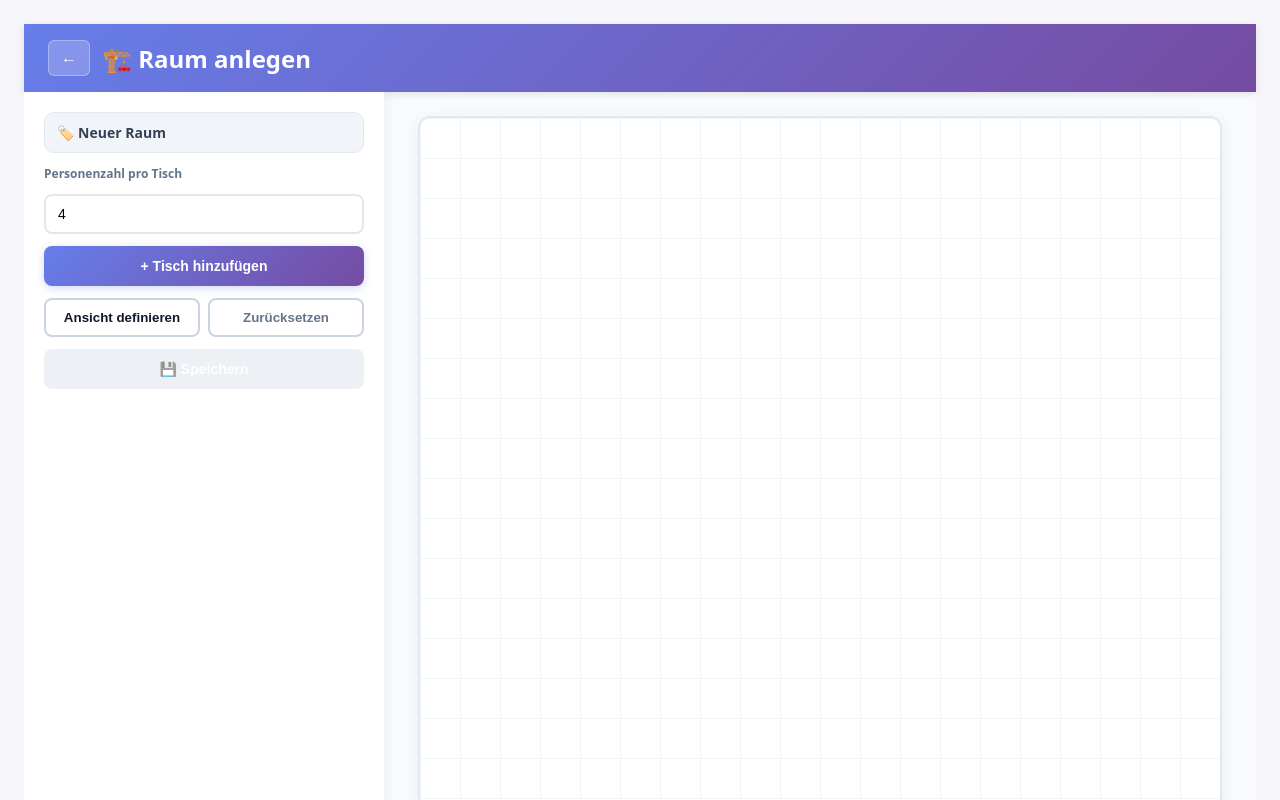
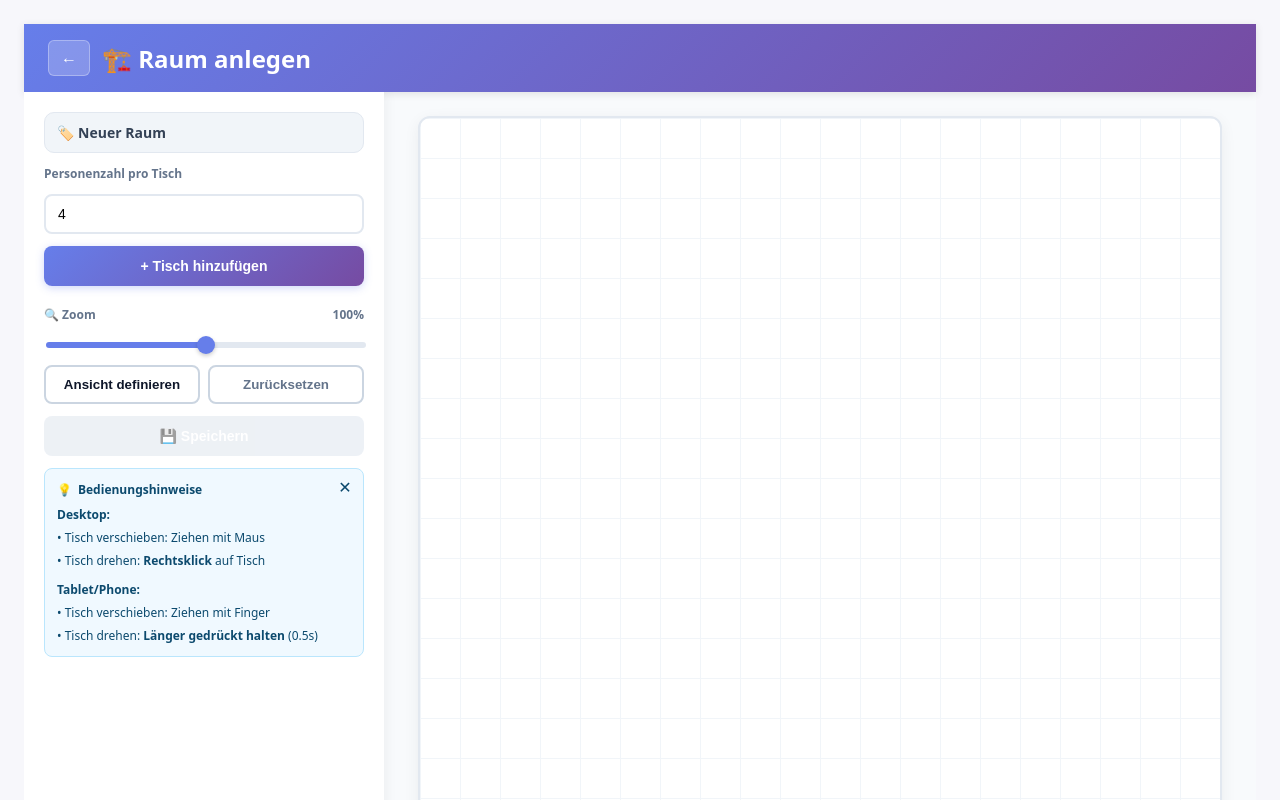
Before and after one commit to cayn183/table-manager, a React (Vite) app: page /new-room in a window 1280 px wide. Shown: the top 800 px of the page. Built offline with nearby package versions, Linux system fonts and the light colour scheme.

Commit message:
Add drag preview for tables and manual zoom slider

```diff
--- a/src/components/Room.tsx
+++ b/src/components/Room.tsx
@@ -415,6 +415,8 @@ export default function Room() {
   const [isMobile, setIsMobile] = useState(false)
   const [sidebarOpen, setSidebarOpen] = useState(true)
   const touchStartRef = useRef<{ x: number; y: number; time: number } | null>(null)
+  const [manualZoomEnabled, setManualZoomEnabled] = useState(false)
+  const [manualZoom, setManualZoom] = useState(100)
 
 
   // Calculate bounding box for tables or explicit view frame
@@ -468,6 +470,8 @@ export default function Room() {
   // Auto-zoom: fit the content bounds (viewFrame or padded bbox) inside the viewport
   useEffect(() => {
     function recalcScale() {
+      if (manualZoomEnabled) return // Skip auto-zoom wenn manueller Zoom aktiv
+
       const el = mapContainerRef.current
       if (!el) return
 
@@ -490,12 +494,20 @@ export default function Room() {
       const scale = Math.min(maxScale, Math.max(0.3, Math.min(scaleX, scaleY)))
 
       setMapScale(scale)
+      setManualZoom(Math.round(scale * 100))
     }
 
     recalcScale()
     window.addEventListener('resize', recalcScale)
     return () => window.removeEventListener('resize', recalcScale)
-  }, [gridBounds, room])
+  }, [gridBounds, room, manualZoomEnabled])
+
+  // Apply manual zoom
+  useEffect(() => {
+    if (manualZoomEnabled) {
+      setMapScale(manualZoom / 100)
+    }
+  }, [manualZoom, manualZoomEnabled])
 
   // Detect mobile device
   useEffect(() => {
@@ -990,6 +1002,47 @@ export default function Room() {
             💾 Event speichern
           </button>
           {lastSaveTime && <p style={{ margin: 0, fontSize: 12, color: 'rgba(255,255,255,0.9)', background: 'rgba(0,0,0,0.2)', padding: '4px 12px', borderRadius: '12px' }}>Zuletzt: {lastSaveTime}</p>}
+
+          {/* Zoom Control */}
+          <div style={{ display: 'flex', alignItems: 'center', gap: '8px', background: 'rgba(255,255,255,0.15)', padding: '8px 12px', borderRadius: '8px' }}>
+            <span style={{ fontSize: '12px', color: 'white', fontWeight: '600', minWidth: '80px' }}>🔍 Zoom: {manualZoom}%</span>
+            <input
+              type="range"
+              min="30"
+              max="200"
+              value={manualZoom}
+              onChange={e => {
+                setManualZoomEnabled(true)
+                setManualZoom(parseInt(e.target.value))
+              }}
+              style={{
+                flex: 1,
+                height: '4px',
+                borderRadius: '2px',
+                outline: 'none',
+                background: `linear-gradient(to right, white 0%, white ${(manualZoom - 30) / 1.7}%, rgba(255,255,255,0.3) ${(manualZoom - 30) / 1.7}%, rgba(255,255,255,0.3) 100%)`,
+                appearance: 'none',
+                WebkitAppearance: 'none',
+                cursor: 'pointer'
+              }}
+            />
+            <button
+              onClick={() => {
+                setManualZoomEnabled(false)
+              }}
+              style={{
+                padding: '4px 8px',
+                background: 'rgba(255,255,255,0.2)',
+                color: 'white',
+                border: '1px solid rgba(255,255,255,0.3)',
+                borderRadius: '4px',
+                cursor: 'pointer',
+                fontSize: '11px',
+                fontWeight: '600'
+              }}
+              title="Automatischen Zoom aktivieren"
+            >Auto</button>
+          </div>
         </div>
       </div>
 
--- a/src/components/RoomEditor.tsx
+++ b/src/components/RoomEditor.tsx
@@ -23,11 +23,17 @@ export default function RoomEditor() {
   const [viewFrame, setViewFrame] = useState<ViewFrame | null>(null)
   const [frameDragStart, setFrameDragStart] = useState<{ x: number; y: number } | null>(null)
   const [defineViewMode, setDefineViewMode] = useState(false)
+  const [showHelp, setShowHelp] = useState(true)
+  const touchStartTimeRef = useRef<number>(0)
+  const [draggingTable, setDraggingTable] = useState<Table | null>(null)
+  const [dragPreviewPos, setDragPreviewPos] = useState<{ x: number; y: number } | null>(null)
+  const [manualZoom, setManualZoom] = useState(100)
   const gridRef = useRef<HTMLDivElement>(null)
   const navigate = useNavigate()
 
   const gridSize = 20
-  const cellSize = 40
+  const baseCellSize = 40
+  const cellSize = (baseCellSize * manualZoom) / 100
 
   useEffect(() => {
     const currentRoom = localStorage.getItem('currentRoom')
@@ -69,6 +75,8 @@ export default function RoomEditor() {
 
   function handleDragStart(e: React.DragEvent, tableId: string) {
     e.dataTransfer.setData('text/plain', tableId)
+    const table = tables.find(t => t.id === tableId)
+    if (table) setDraggingTable(table)
   }
 
   function handleDrop(e: React.DragEvent) {
@@ -80,10 +88,23 @@ export default function RoomEditor() {
     const x = Math.floor((e.clientX - rect.left) / cellSize)
     const y = Math.floor((e.clientY - rect.top) / cellSize)
     setTables(tables.map(t => t.id === tableId ? { ...t, x: Math.max(0, Math.min(gridSize - t.width, x)), y: Math.max(0, Math.min(gridSize - t.height, y)) } : t))
+    setDraggingTable(null)
+    setDragPreviewPos(null)
+  }
+
+  function updateDragPreview(e: React.DragEvent | React.MouseEvent) {
+    if (!draggingTable || !gridRef.current) return
+    const rect = gridRef.current.getBoundingClientRect()
+    const x = Math.floor((e.clientX - rect.left) / cellSize)
+    const y = Math.floor((e.clientY - rect.top) / cellSize)
+    const clampedX = Math.max(0, Math.min(gridSize - draggingTable.width, x))
+    const clampedY = Math.max(0, Math.min(gridSize - draggingTable.height, y))
+    setDragPreviewPos({ x: clampedX, y: clampedY })
   }
 
   function handleDragOver(e: React.DragEvent) {
     e.preventDefault()
+    updateDragPreview(e)
   }
 
   function confirmSaveRoom(name: string) {
@@ -209,6 +230,52 @@ export default function RoomEditor() {
             onClick={addTable}
             style={{ padding: '12px 16px', background: 'linear-gradient(135deg, #667eea 0%, #764ba2 100%)', color: 'white', border: 'none', borderRadius: '8px', cursor: 'pointer', fontSize: '14px', fontWeight: 700, boxShadow: '0 2px 8px rgba(102,126,234,0.3)' }}
           >+ Tisch hinzufügen</button>
+
+          {/* Zoom Slider */}
+          <div style={{ marginTop: '8px' }}>
+            <label style={{ fontSize: 12, color: '#64748b', fontWeight: 600, display: 'flex', justifyContent: 'space-between', marginBottom: '8px' }}>
+              <span>🔍 Zoom</span>
+              <span>{manualZoom}%</span>
+            </label>
+            <input
+              type="range"
+              min="50"
+              max="150"
+              value={manualZoom}
+              onChange={e => setManualZoom(parseInt(e.target.value))}
+              style={{
+                width: '100%',
+                height: '6px',
+                borderRadius: '3px',
+                outline: 'none',
+                background: `linear-gradient(to right, #667eea 0%, #667eea ${manualZoom - 50}%, #e2e8f0 ${manualZoom - 50}%, #e2e8f0 100%)`,
+                appearance: 'none',
+                WebkitAppearance: 'none',
+                cursor: 'pointer'
+              }}
+            />
+            <style>{`
+              input[type="range"]::-webkit-slider-thumb {
+                appearance: none;
+                width: 18px;
+                height: 18px;
+                border-radius: 50%;
+                background: #667eea;
+                cursor: pointer;
+                box-shadow: 0 2px 4px rgba(0,0,0,0.2);
+              }
+              input[type="range"]::-moz-range-thumb {
+                width: 18px;
+                height: 18px;
+                border-radius: 50%;
+                background: #667eea;
+                cursor: pointer;
+                border: none;
+                box-shadow: 0 2px 4px rgba(0,0,0,0.2);
+              }
+            `}</style>
+          </div>
+
           <div style={{ display: 'flex', gap: 8 }}>
             <button
               onClick={() => setDefineViewMode(prev => !prev)}
@@ -224,6 +291,51 @@ export default function RoomEditor() {
             disabled={tables.length === 0}
             style={{ padding: '12px 16px', background: tables.length === 0 ? '#e2e8f0' : '#10b981', color: 'white', border: 'none', borderRadius: '8px', cursor: tables.length === 0 ? 'not-allowed' : 'pointer', fontSize: '14px', fontWeight: 700, opacity: tables.length === 0 ? 0.6 : 1 }}
           >💾 Speichern</button>
+
+          {showHelp && (
+            <div style={{
+              background: '#f0f9ff',
+              border: '1px solid #bae6fd',
+              borderRadius: '8px',
+              padding: '12px',
+              fontSize: '12px',
+              color: '#0c4a6e',
+              position: 'relative'
+            }}>
+              <button
+                onClick={() => setShowHelp(false)}
+                style={{
+                  position: 'absolute',
+                  top: '8px',
+                  right: '8px',
+                  background: 'transparent',
+                  border: 'none',
+                  color: '#0c4a6e',
+                  cursor: 'pointer',
+                  fontSize: '16px',
+                  padding: '0',
+                  width: '20px',
+                  height: '20px',
+                  display: 'flex',
+                  alignItems: 'center',
+                  justifyContent: 'center'
+                }}
+                title="Hinweis schließen"
+              >✕</button>
+              <div style={{ fontWeight: '600', marginBottom: '8px', display: 'flex', alignItems: 'center', gap: '6px' }}>
+                <span>💡</span>
+                <span>Bedienungshinweise</span>
+              </div>
+              <div style={{ display: 'flex', flexDirection: 'column', gap: '6px' }}>
+                <div><strong>Desktop:</strong></div>
+                <div>• Tisch verschieben: Ziehen mit Maus</div>
+                <div>• Tisch drehen: <strong>Rechtsklick</strong> auf Tisch</div>
+                <div style={{ marginTop: '6px' }}><strong>Tablet/Phone:</strong></div>
+                <div>• Tisch verschieben: Ziehen mit Finger</div>
+                <div>• Tisch drehen: <strong>Länger gedrückt halten</strong> (0.5s)</div>
+              </div>
+            </div>
+          )}
           {viewFrame && (
             <div style={{ marginTop: 8, fontSize: 12, color: '#64748b' }}>
               Aktueller Rahmen: x:{viewFrame.x}, y:{viewFrame.y}, w:{viewFrame.width}, h:{viewFrame.height}
@@ -238,6 +350,7 @@ export default function RoomEditor() {
             ref={gridRef}
             onDrop={handleDrop}
             onDragOver={handleDragOver}
+            onDragLeave={() => setDragPreviewPos(null)}
             onMouseDown={startFrame}
             style={{
               display: 'grid',
@@ -277,6 +390,29 @@ export default function RoomEditor() {
                 }}
               />
             )}
+
+            {/* Drag Preview */}
+            {draggingTable && dragPreviewPos && (
+              <div
+                style={{
+                  gridColumn: `${dragPreviewPos.x + 1} / span ${draggingTable.width}`,
+                  gridRow: `${dragPreviewPos.y + 1} / span ${draggingTable.height}`,
+                  background: 'rgba(102, 126, 234, 0.3)',
+                  border: '2px dashed #667eea',
+                  borderRadius: '8px',
+                  display: 'flex',
+                  alignItems: 'center',
+                  justifyContent: 'center',
+                  pointerEvents: 'none',
+                  zIndex: 100,
+                  fontWeight: '600',
+                  fontSize: '14px',
+                  color: '#667eea'
+                }}
+              >
+                {draggingTable.id}
+              </div>
+            )}
             {tables.map(table => (
               <div
                 key={table.id}
@@ -286,6 +422,16 @@ export default function RoomEditor() {
                 onContextMenu={e => {
                   e.preventDefault()
                   setTables(tables.map(t => t.id === table.id ? { ...t, width: t.height, height: t.width } : t))
+                }}
+                onTouchStart={e => {
+                  touchStartTimeRef.current = Date.now()
+                }}
+                onTouchEnd={e => {
+                  const duration = Date.now() - touchStartTimeRef.current
+                  if (duration > 500) {
+                    e.preventDefault()
+                    setTables(tables.map(t => t.id === table.id ? { ...t, width: t.height, height: t.width } : t))
+                  }
                 }}
                 style={{
                   gridColumn: `${table.x + 1} / span ${table.width}`,
@@ -305,7 +451,7 @@ export default function RoomEditor() {
                 }}
                 onMouseOver={e => { e.currentTarget.style.transform = 'scale(1.05)'; e.currentTarget.style.zIndex = '10'; }}
                 onMouseOut={e => { e.currentTarget.style.transform = 'scale(1)'; e.currentTarget.style.zIndex = '1'; }}
-                title="Rechtsklick zum Rotieren"
+                title="Rechtsklick/Länger gedrückt halten zum Rotieren"
               >
                 {table.id} ({table.capacity})
               </div>
```
